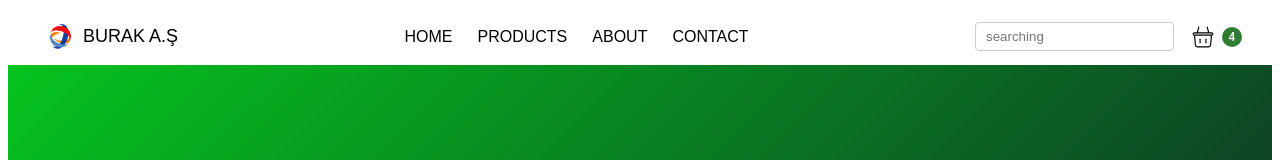
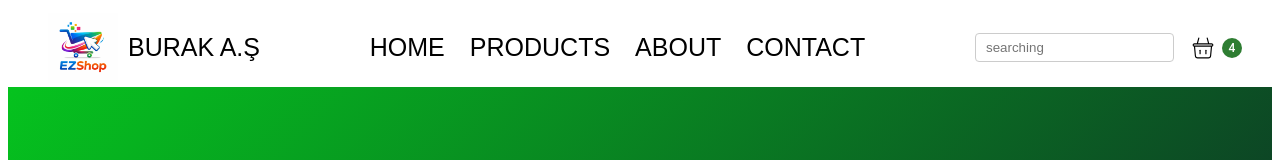
Before and after one commit to burakyildirann/PROJECTS, a React (Vite) app: page / in a window 1280 px wide. Shown: the top 160 px of the page. Built offline with nearby package versions, Linux system fonts and the light colour scheme.

Commit message:
ikinci hali

```diff
--- a/src/components/Header.jsx
+++ b/src/components/Header.jsx
@@ -6,6 +6,7 @@ import Badge from '@mui/material/Badge';
 import { useNavigate } from 'react-router-dom';
 import '../css/Header.css';
 import { BiPointer } from 'react-icons/bi';
+import Image from '../images/Image.png';
 function Header() {
 
   const navigate = useNavigate();
@@ -13,7 +14,7 @@ function Header() {
 
     <div className='header-container'>
       <div className="logo-area">
-        <img src={logo} width={25} height={25} />
+        <img src={Image} width={70} height={70} />
         <p
         onClick={() => navigate("/")}
         style={{ cursor: "pointer" }}
--- a/src/components/ProductCard.jsx
+++ b/src/components/ProductCard.jsx
@@ -18,7 +18,7 @@ function ProductCard({ product }) {
 
       <div className="card-footer">
         <span className="card-price">{price} ₺</span>
-        <button className="card-btn">Sepete Ekle</button>
+        <button className="card-btn">Detayına Git</button>
       </div>
 
     </div>
--- a/src/css/Header.css
+++ b/src/css/Header.css
@@ -19,7 +19,10 @@
 
 .logo-area p {
     /* font-weight: bold; */
-    font-size: 18px;
+    font-size: 25px;
+}
+.logo-area p:hover{
+    color:#05c31e
 }
 
 /* NAVBAR */
@@ -32,6 +35,7 @@ nav a {
     text-decoration: none;
     color: black;
     font-weight: 500;
+    font-size: 25px;
     transition: 0.3s;
 }
 
--- a/src/css/ProductCard.css
+++ b/src/css/ProductCard.css
@@ -16,8 +16,8 @@
 
 /* IMAGE */
 .card-image {
-  width: 100%;
-  height: 200px;
+  width: 90%;
+  height: 180px;
   overflow: hidden;
 }
 
```
Also changed, not shown: src/images/Image.png (added).
